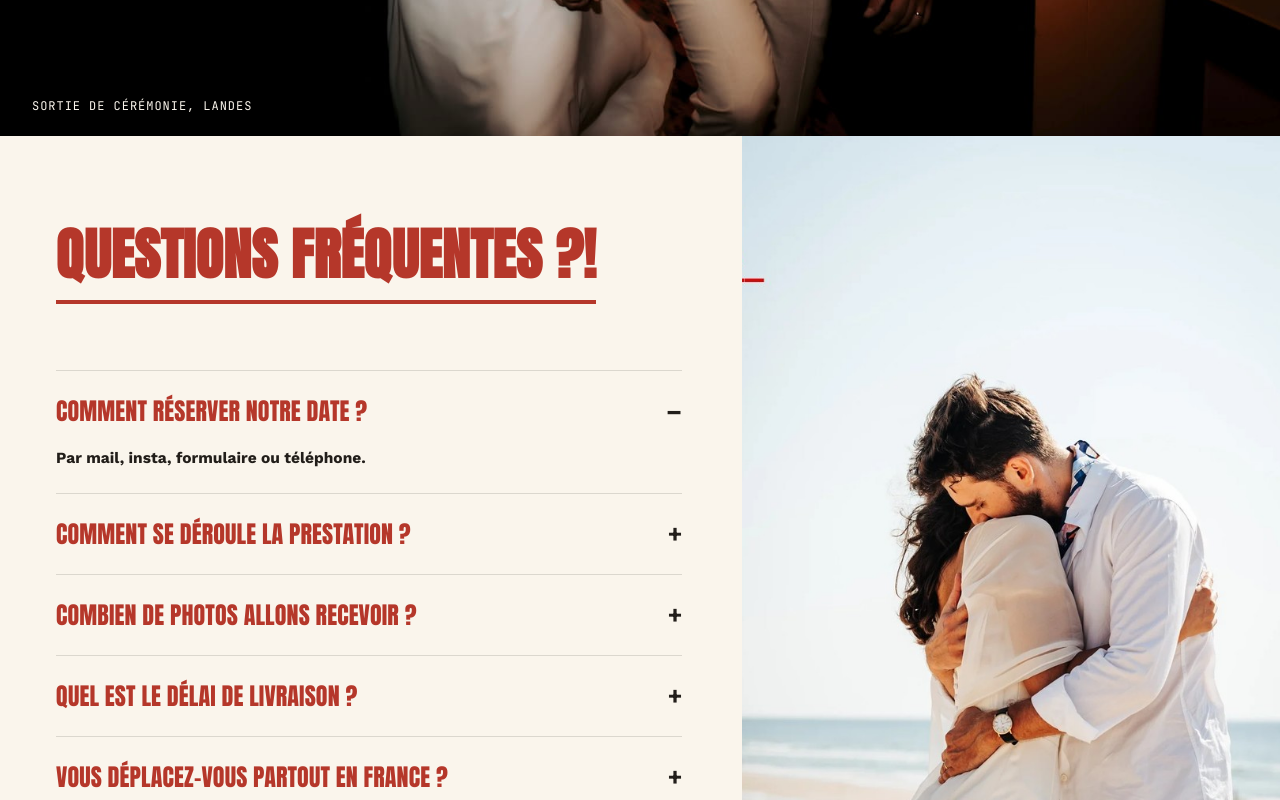
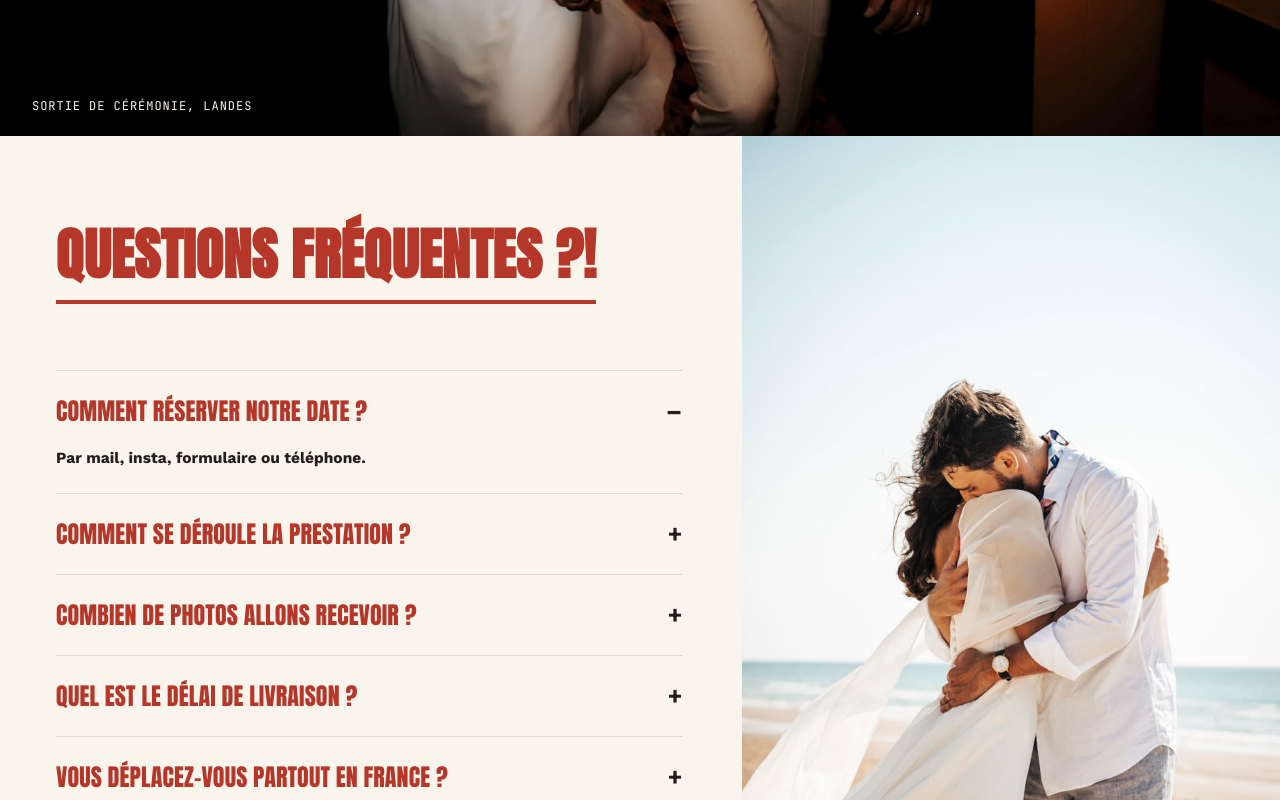
Before and after one commit to saslandeco-cmyk/tioto-photographe, a Next.js app: page / in a window 1280 px wide. Shown: the part 3460-4260 px from the top of the page. Built offline with nearby package versions, Linux system fonts and the light colour scheme.

Commit message:
Update FAQ image source to new photographer image

```diff
--- a/app/components/Faq.js
+++ b/app/components/Faq.js
@@ -65,7 +65,7 @@ export default function Faq() {
 
       <div className={styles.photoCol}>
         <Image
-          src="/images/faq.jpg"
+          src="/images/photographe-mariage-bordeaux1.jpg"
           alt="Les mariés s'enlacent tendrement sur la plage"
           fill
           sizes="(max-width: 900px) 100vw, 42vw"
```
